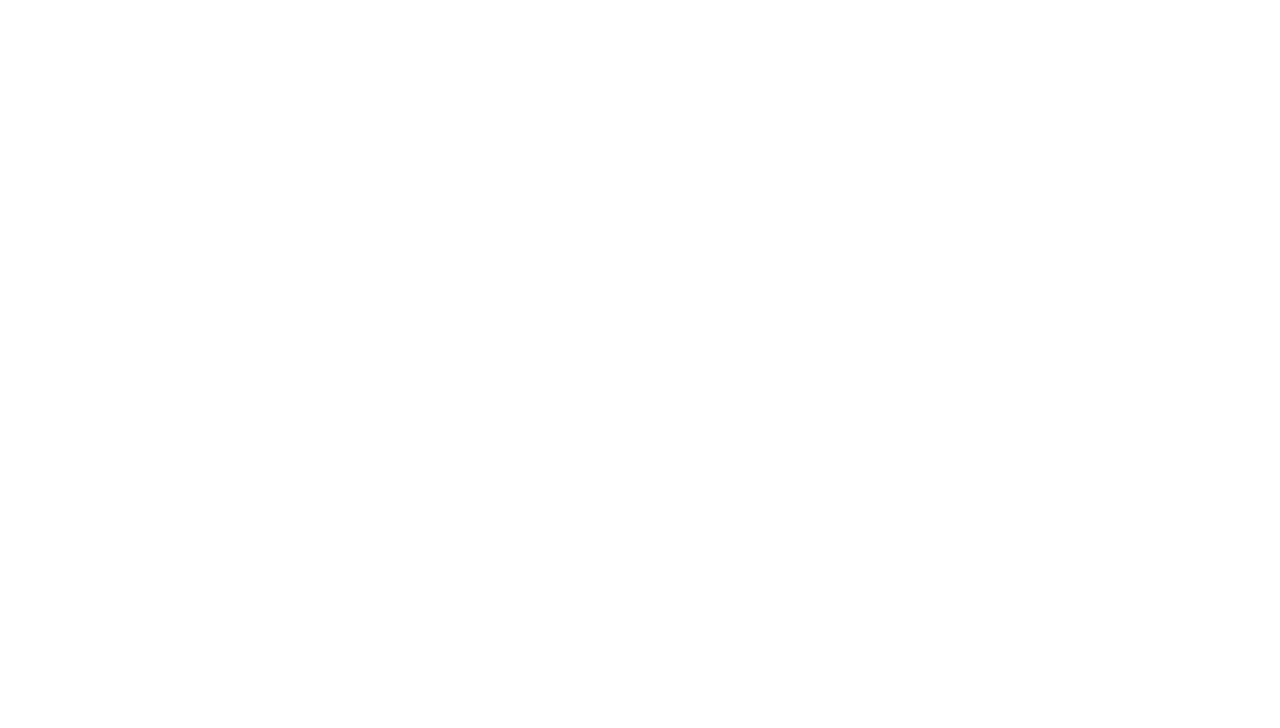
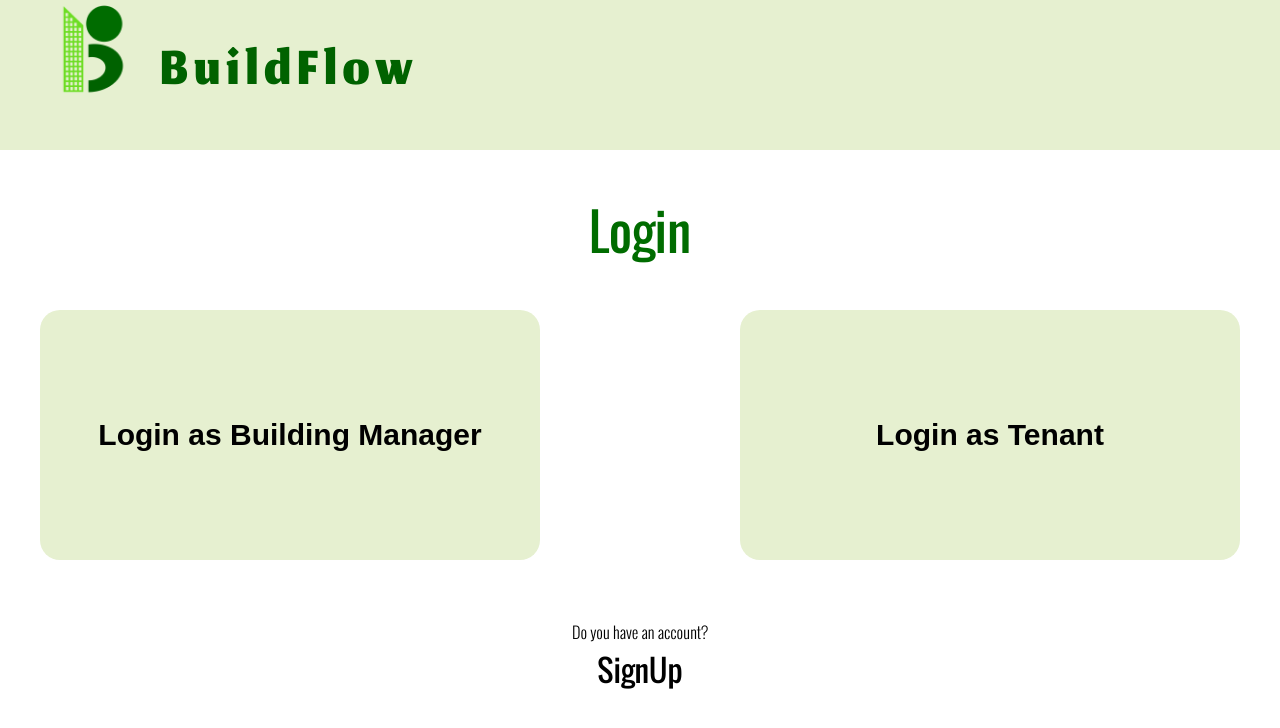
Before and after one commit to Just-Midhun/BuildFlow, a React (Create React App) app: page /login in a window 1280 px wide. Before the commit this address had no page. Shown: the top 728 px of the page. Built offline with nearby package versions, Linux system fonts and the light colour scheme.

Commit message:
Connected a link between home and login and converted login to react

```diff
--- a/src/App.js
+++ b/src/App.js
@@ -1,6 +1,7 @@
 import React from 'react';
 import { BrowserRouter as Router, Route, Routes } from 'react-router-dom';
 import Home from './pages/home';
+import Login from './pages/login';
 import './App.css';
 
 function App() {
@@ -8,6 +9,7 @@ function App() {
     <Router>
       <Routes>
         <Route exact path="/" element={<Home />} />
+        <Route path="/login" element={<Login/>}/>
       </Routes>
     </Router>
   );
--- a/src/components/Login.css
+++ b/src/components/Login.css
@@ -4,15 +4,15 @@
 }
 @font-face {
     font-family: "oswald_regular";
-    src: url("../../assets/fonts/oswald/Oswald-Regular.ttf");
+    src: url("../../public/assets/fonts/oswald/Oswald-Regular.ttf");
 }
 @font-face {
     font-family: "oswald_light";
-    src: url("../../assets/fonts/oswald/Oswald-Light.ttf");
+    src: url("../../public/assets/fonts/oswald/Oswald-Light.ttf");
 }
 @font-face {
     font-family: "jomhuria";
-    src: url("../../assets/fonts/Jomhuria/Jomhuria-Regular.ttf");
+    src: url("../../public/assets/fonts/Jomhuria/Jomhuria-Regular.ttf");
 }
 body {
     display: flex;
--- a/src/pages/Login.html
+++ /dev/null
@@ -1,32 +0,0 @@
-<!DOCTYPE html>
-<html lang="en">
-<head>
-    <meta charset="UTF-8">
-    <meta name="viewport" content="width=device-width, initial-scale=1.0">
-    <title>Login</title>
-    <link rel="stylesheet" href="../components/Login.css">
-</head>
-<body>
-    <div class="header">
-        <div class="logo">
-            <img src="../../assets/images/logo.png">
-        </div>
-        <div>
-            <p>BuildFlow</p>
-        </div>
-    </div>
-    <div class="logincontainer">
-        <div class="loginheader">
-            <p>Login</p>
-        </div>
-        <div class="buttonscontainer">
-            <button class="login-button"><p>Login as Building Manager</p></button>
-            <button class="login-button"><p>Login as Tenant</p></button>
-        </div>
-        <div class="signup">
-            <p>Do you have an account? </p>
-            <a href="signup.html">SignUp</a>
-        </div>
-    </div>
-</body>
-</html>
--- a/src/pages/home.js
+++ b/src/pages/home.js
@@ -1,7 +1,18 @@
 import React from 'react';
 import '../components/home.css';
 
+import { useNavigate, Link} from 'react-router-dom';
+/*useNavigator to creator a navigator logic
+Link to use the naviagator to create a link to another page*/
+
+
 const Home = () => {
+  const navigate = useNavigate();
+
+  const handleLoginClick = () => {
+    navigate('/login');
+  };
+
   return (
     <div>
       {/* Navbar */}
@@ -10,7 +21,7 @@ const Home = () => {
           <li><a href="#home">Home</a></li>
           <li><a href="#about">About</a></li>
           <a href="#" className="logo"><img src="/assets/images/logo.png" alt="Logo" className="logo-image" /></a>
-          <li><a href="#services">Login</a></li>
+          <li><Link to="/login">Login</Link></li>
           <li><a href="#contact">SignUp</a></li>
         </ul>
       </nav>
@@ -25,15 +36,15 @@ const Home = () => {
 
       {/* Events */}
       <div className="home-events">
-        <section id="about">
+        <section id="1">
           <img src="/assets/images/assistance.png" alt="Assistance" className="logo-image" />
           <h1>Assistance</h1>
         </section>
-        <section id="services">
+        <section id="2">
           <img src="/assets/images/event.png" alt="Events" className="logo-image" />
           <h1>Events</h1>
         </section>
-        <section id="contact">
+        <section id="3">
           <img src="/assets/images/payment.png" alt="Payments" className="logo-image" />
           <h1>Payments</h1>
         </section>
--- /dev/null
+++ b/src/pages/login.js
@@ -0,0 +1,31 @@
+import '../components/login.css';
+
+const Login = () => {
+  return (
+    <div>
+      <div className="header">
+        <div className="logo">
+          <img src="/assets/images/logo.png" alt="Logo" />
+        </div>
+        <div>
+          <p>BuildFlow</p>
+        </div>
+      </div>
+      <div className="logincontainer">
+        <div className="loginheader">
+          <p>Login</p>
+        </div>
+        <div className="buttonscontainer">
+          <button className="login-button"><p>Login as Building Manager</p></button>
+          <button className="login-button"><p>Login as Tenant</p></button>
+        </div>
+        <div className="signup">
+          <p>Do you have an account? </p>
+          <a href="signup.html">SignUp</a>
+        </div>
+      </div>
+    </div>
+  );
+}
+
+export default Login;
```
